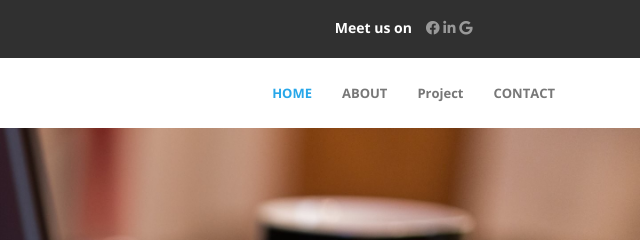
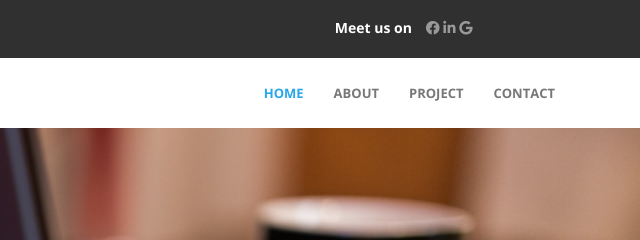
Before and after one commit to shehhab/shehhab.github.io, a plain HTML site: page index.html in a window 1280 px wide. Shown: the top 240 px of the page, 640-1280 px from the left. Drawn offline with nearby package versions, Linux system fonts and the light colour scheme.

Commit message:
Update index.html

```diff
--- a/index.html
+++ b/index.html
@@ -69,7 +69,7 @@
 					<ul class="nav navbar-nav navbar-right">
 						<li><a href="#top">HOME</a></li>
 						<li><a href="#about">ABOUT</a></li>
-						<li><a href="#portfolio">Project</a></li>
+						<li><a href="#portfolio">PROJECT</a></li>
 						<li><a href="#contact">CONTACT</a></li>
 					</ul>
 				</div>
```
